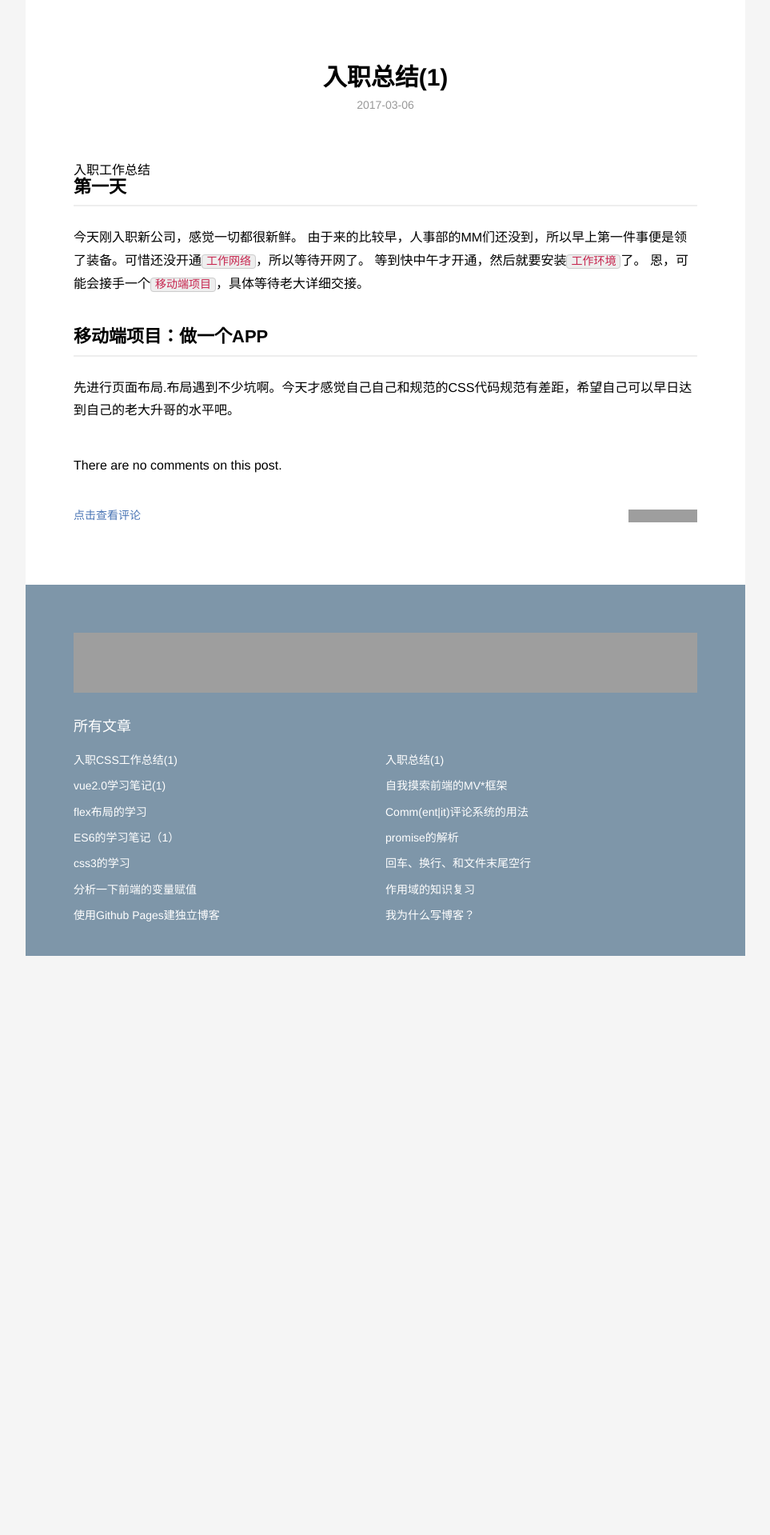
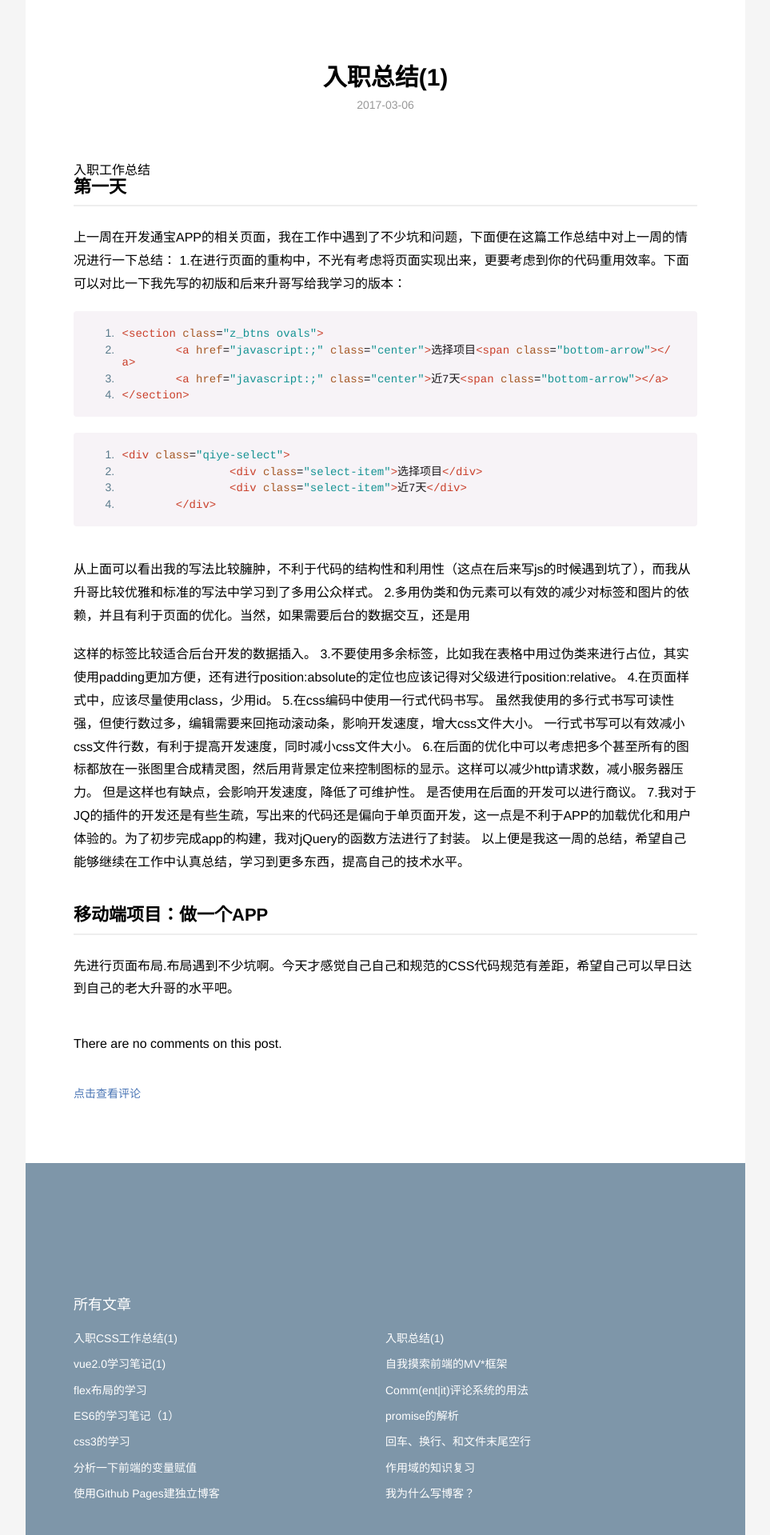
Before and after one commit to ioloveuu/ioloveuu.github.io, a Jekyll site: the page built from _posts/2017-03-06-cannel-wrok.md, in a window 1280 px wide. Shown: the whole page at 80% size, without its empty margins (158-1121 px from the left). Built offline with Jekyll 4.4.1, drawn with Linux system fonts in a browser that asks for light colours; nearby versions of some CDN libraries; a script that is not in the unit is left out; before the commit the page ends 1195 px from its top, so only the background shows below that; grey boxes are pictures that could not be loaded.

Commit message:
Update 2017-03-06-cannel-wrok.md

````diff
--- a/_posts/2017-03-06-cannel-wrok.md
+++ b/_posts/2017-03-06-cannel-wrok.md
@@ -9,10 +9,28 @@
 
 ## 第一天
 
-今天刚入职新公司，感觉一切都很新鲜。
-由于来的比较早，人事部的MM们还没到，所以早上第一件事便是领了装备。可惜还没开通`工作网络`，所以等待开网了。
-等到快中午才开通，然后就要安装`工作环境`了。
-恩，可能会接手一个`移动端项目`，具体等待老大详细交接。
+上一周在开发通宝APP的相关页面，我在工作中遇到了不少坑和问题，下面便在这篇工作总结中对上一周的情况进行一下总结：
+1.在进行页面的重构中，不光有考虑将页面实现出来，更要考虑到你的代码重用效率。下面可以对比一下我先写的初版和后来升哥写给我学习的版本：
+```
+<section class="z_btns ovals">
+        <a href="javascript:;" class="center">选择项目<span class="bottom-arrow"></a>
+        <a href="javascript:;" class="center">近7天<span class="bottom-arrow"></a>
+</section>
+```
+```
+<div class="qiye-select">
+		<div class="select-item">选择项目</div>
+		<div class="select-item">近7天</div>
+	</div>
+```
+从上面可以看出我的写法比较臃肿，不利于代码的结构性和利用性（这点在后来写js的时候遇到坑了），而我从升哥比较优雅和标准的写法中学习到了多用公众样式。
+2.多用伪类和伪元素可以有效的减少对标签和图片的依赖，并且有利于页面的优化。当然，如果需要后台的数据交互，还是用<img>这样的标签比较适合后台开发的数据插入。
+3.不要使用多余标签，比如我在表格中用过伪类来进行占位，其实使用padding更加方便，还有进行position:absolute的定位也应该记得对父级进行position:relative。
+4.在页面样式中，应该尽量使用class，少用id。
+5.在css编码中使用一行式代码书写。 虽然我使用的多行式书写可读性强，但使行数过多，编辑需要来回拖动滚动条，影响开发速度，增大css文件大小。 一行式书写可以有效减小css文件行数，有利于提高开发速度，同时减小css文件大小。
+6.在后面的优化中可以考虑把多个甚至所有的图标都放在一张图里合成精灵图，然后用背景定位来控制图标的显示。这样可以减少http请求数，减小服务器压力。 但是这样也有缺点，会影响开发速度，降低了可维护性。 是否使用在后面的开发可以进行商议。
+7.我对于JQ的插件的开发还是有些生疏，写出来的代码还是偏向于单页面开发，这一点是不利于APP的加载优化和用户体验的。为了初步完成app的构建，我对jQuery的函数方法进行了封装。
+以上便是我这一周的总结，希望自己能够继续在工作中认真总结，学习到更多东西，提高自己的技术水平。
 
 ## 移动端项目：做一个APP
 先进行页面布局.布局遇到不少坑啊。今天才感觉自己自己和规范的CSS代码规范有差距，希望自己可以早日达到自己的老大升哥的水平吧。
````
